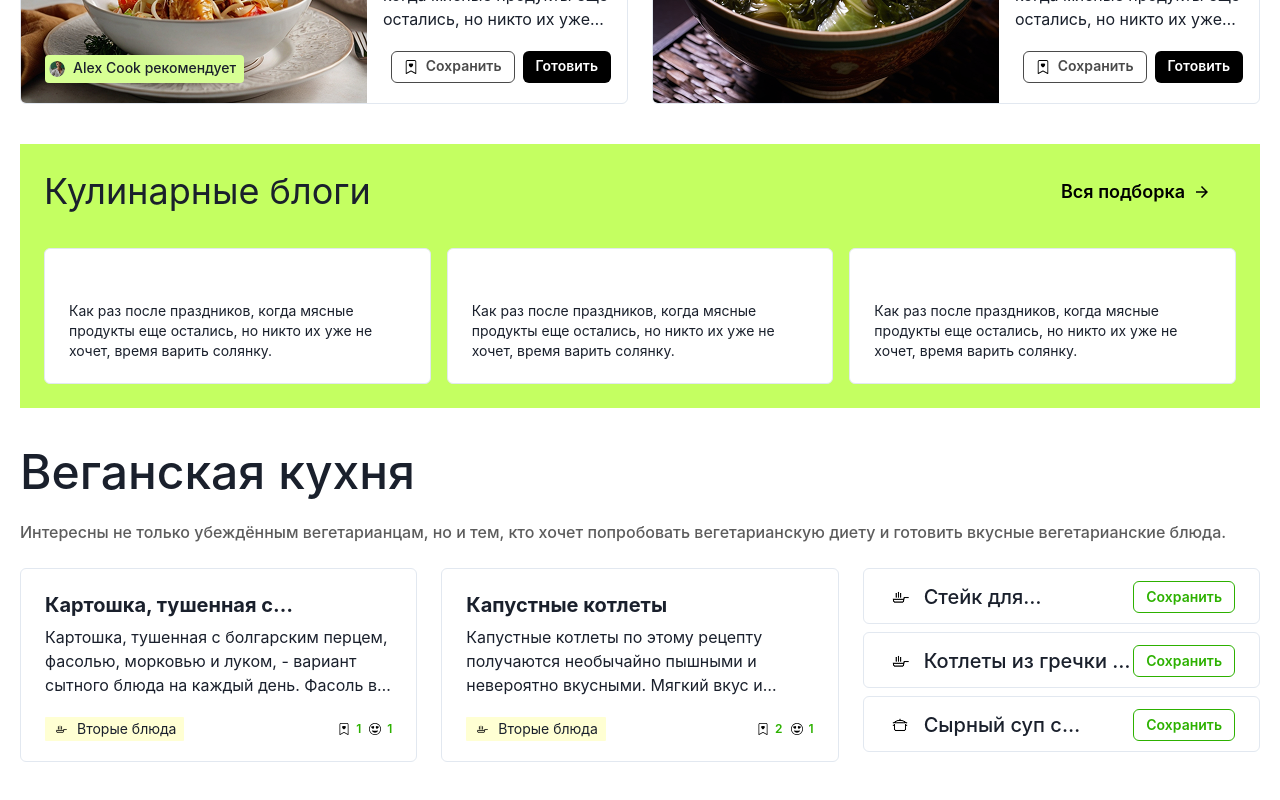
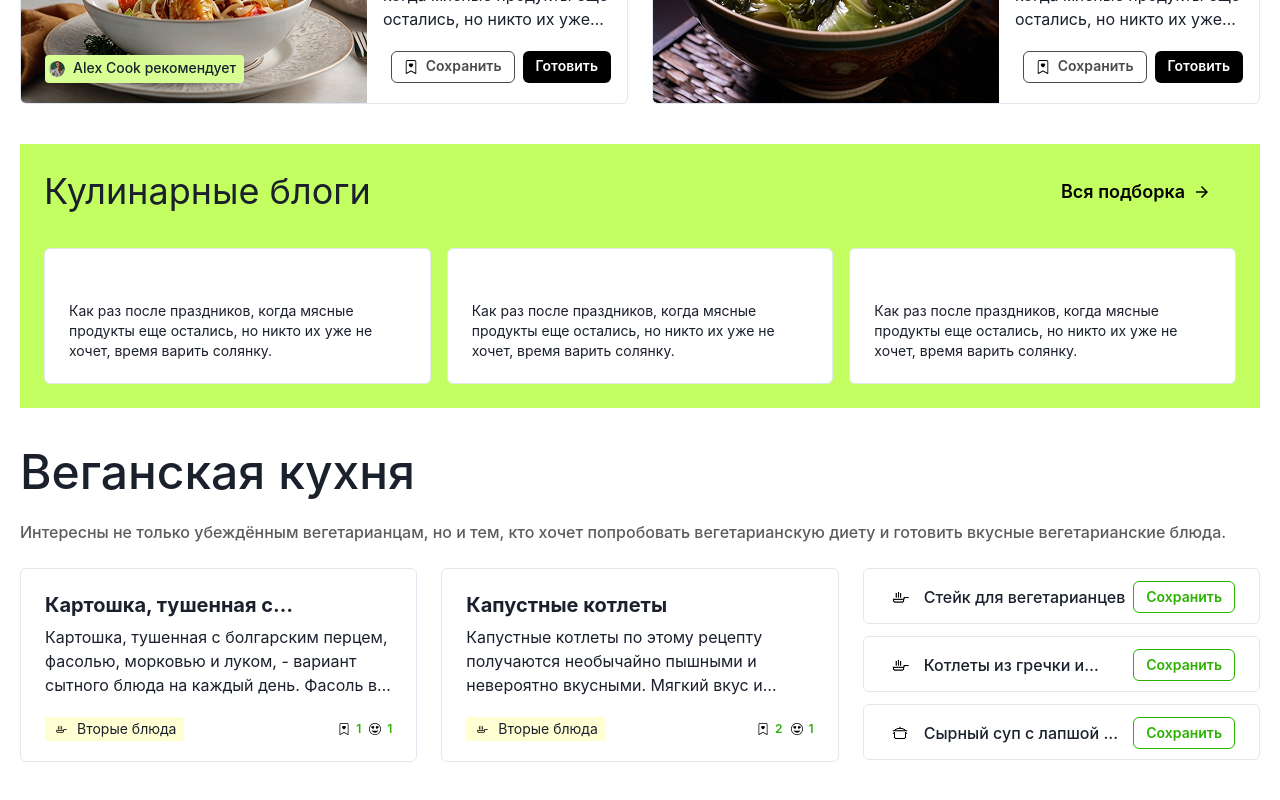
Before and after one commit to ClevertecFrontendLab/sergioivanov008, a React (Vite) app: page / in a window 1280 px wide. Shown: the part 1298-2098 px from the top of the page. Built offline with nearby package versions, Linux system fonts and the light colour scheme.

Commit message:
refactor(pagefootersection): change styles for recipeitempin

```diff
--- a/src/components/page-footer-section/PageFooterSection.tsx
+++ b/src/components/page-footer-section/PageFooterSection.tsx
@@ -60,7 +60,7 @@ export function PageFooterSection() {
                 <RecipeItemSimple data={VEGAN_DATA[1]} />
             </GridItem>
             <GridItem area='five'>
-                <Stack>
+                <Stack spacing='12px'>
                     {MAIN_PIN_DATA.map((el) => (
                         <RecipeItemPin key={el.id} data={el} />
                     ))}
--- a/src/components/recipe-item-pin/RecipeItemPin.tsx
+++ b/src/components/recipe-item-pin/RecipeItemPin.tsx
@@ -17,7 +17,7 @@ export function RecipeItemPin({ data }: RecipeItemPropsType) {
                     '0 2px 4px -1px rgba(32, 126, 0, 0.06), 0 4px 6px -1px rgba(32, 126, 0, 0.1)',
             }}
         >
-            <HStack py={3} px={6} gap={0}>
+            <HStack py={3} px={6} gap={2}>
                 <CardBody p={0}>
                     <Flex align='center' gap={3}>
                         <Image
@@ -26,7 +26,12 @@ export function RecipeItemPin({ data }: RecipeItemPropsType) {
                             src={CATEGORY_DB[data.badgeType].image}
                             alt={CATEGORY_DB[data.badgeType].category}
                         />
-                        <Text noOfLines={1} fontWeight={500} fontSize={20} lineHeight='140%'>
+                        <Text
+                            noOfLines={1}
+                            fontWeight={500}
+                            fontSize={{ md: '16px', lg: '18px', xl: '20px' }}
+                            lineHeight={{ md: '150%', lg: '156%', xl: '140%' }}
+                        >
                             {data.title}
                         </Text>
                     </Flex>
```
